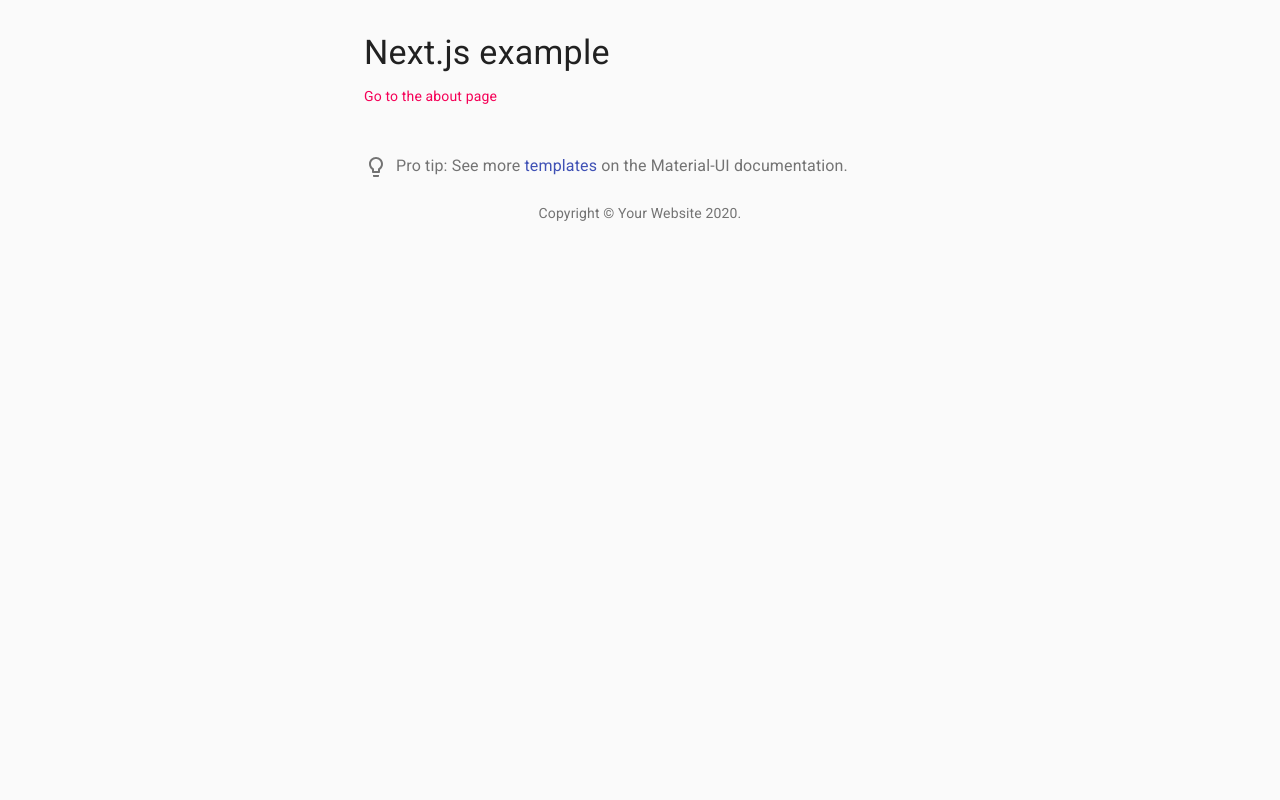
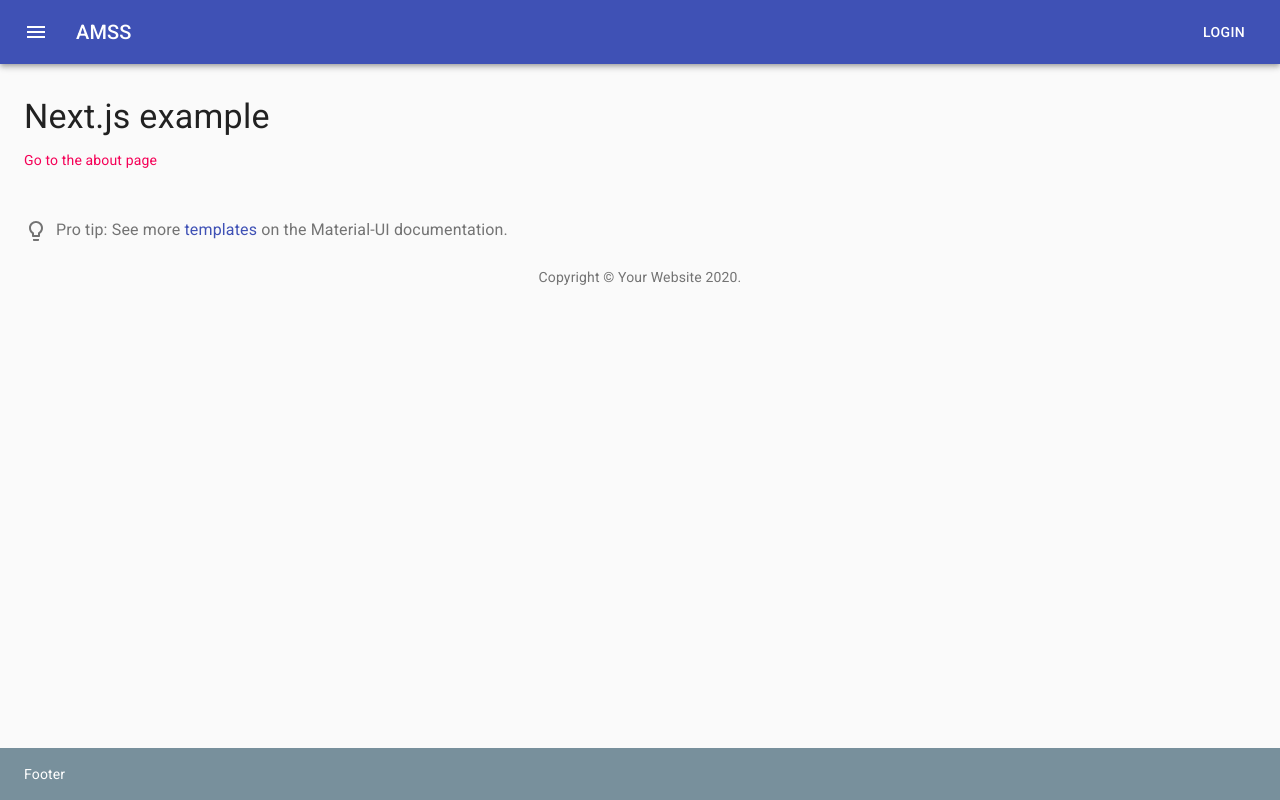
Before and after one commit to DanielSepulveda/amss-project, a Next.js app: page / in a window 1280 px wide. Built offline with nearby package versions, Linux system fonts and the light colour scheme.

Commit message:
App Layout

```diff
--- /dev/null
+++ b/components/layout/Drawer.jsx
@@ -0,0 +1,59 @@
+import React from "react";
+import clsx from "clsx";
+import { makeStyles } from "@material-ui/core/styles";
+import MUIDrawer from "@material-ui/core/Drawer";
+import Button from "@material-ui/core/Button";
+import List from "@material-ui/core/List";
+import Divider from "@material-ui/core/Divider";
+import ListItem from "@material-ui/core/ListItem";
+import ListItemIcon from "@material-ui/core/ListItemIcon";
+import ListItemText from "@material-ui/core/ListItemText";
+import InboxIcon from "@material-ui/icons/MoveToInbox";
+import MailIcon from "@material-ui/icons/Mail";
+
+const useStyles = makeStyles({
+	list: {
+		width: 250,
+	},
+});
+
+const Drawer = ({ open, handleClose }) => {
+	const classes = useStyles();
+
+	return (
+		<div>
+			<MUIDrawer open={open} onClose={handleClose}>
+				<div
+					className={classes.list}
+					role="presentation"
+					onClick={handleClose}
+					onKeyDown={handleClose}
+				>
+					<List>
+						{["Inbox", "Starred", "Send email", "Drafts"].map((text, index) => (
+							<ListItem button key={text}>
+								<ListItemIcon>
+									{index % 2 === 0 ? <InboxIcon /> : <MailIcon />}
+								</ListItemIcon>
+								<ListItemText primary={text} />
+							</ListItem>
+						))}
+					</List>
+					<Divider />
+					<List>
+						{["All mail", "Trash", "Spam"].map((text, index) => (
+							<ListItem button key={text}>
+								<ListItemIcon>
+									{index % 2 === 0 ? <InboxIcon /> : <MailIcon />}
+								</ListItemIcon>
+								<ListItemText primary={text} />
+							</ListItem>
+						))}
+					</List>
+				</div>
+			</MUIDrawer>
+		</div>
+	);
+};
+
+export default Drawer;
--- /dev/null
+++ b/components/layout/Footer.jsx
@@ -0,0 +1,27 @@
+import React from "react";
+import Box from "@material-ui/core/Box";
+import Container from "@material-ui/core/Container";
+import { makeStyles } from "@material-ui/core/styles";
+import blueGrey from "@material-ui/core/colors/blueGrey";
+
+const useStyles = makeStyles(() => ({
+	root: {
+		backgroundColor: blueGrey[400],
+		color: "#fff",
+	},
+	container: {
+		marginTop: "16px",
+		marginBottom: "16px",
+	},
+}));
+
+const Footer = () => {
+	const classes = useStyles();
+	return (
+		<footer className={classes.root}>
+			<Container className={classes.container}>Footer</Container>
+		</footer>
+	);
+};
+
+export default Footer;
--- /dev/null
+++ b/components/layout/Header.jsx
@@ -0,0 +1,44 @@
+import React from "react";
+import { makeStyles } from "@material-ui/core/styles";
+import AppBar from "@material-ui/core/AppBar";
+import Toolbar from "@material-ui/core/Toolbar";
+import Typography from "@material-ui/core/Typography";
+import Button from "@material-ui/core/Button";
+import IconButton from "@material-ui/core/IconButton";
+import MenuIcon from "@material-ui/icons/Menu";
+
+const useStyles = makeStyles((theme) => ({
+	menuButton: {
+		marginRight: theme.spacing(2),
+	},
+	title: {
+		flexGrow: 1,
+	},
+}));
+
+const Header = ({ openDrawer }) => {
+	const classes = useStyles();
+	return (
+		<div>
+			<AppBar position="static">
+				<Toolbar>
+					<IconButton
+						edge="start"
+						className={classes.menuButton}
+						color="inherit"
+						aria-label="menu"
+						onClick={openDrawer}
+					>
+						<MenuIcon />
+					</IconButton>
+					<Typography variant="h6" className={classes.title}>
+						AMSS
+					</Typography>
+					<Button color="inherit">Login</Button>
+				</Toolbar>
+			</AppBar>
+		</div>
+	);
+};
+
+export default Header;
--- /dev/null
+++ b/components/layout/Layout.jsx
@@ -0,0 +1,40 @@
+import React from "react";
+import Box from "@material-ui/core/Box";
+import { makeStyles } from "@material-ui/core/styles";
+import Header from "./Header";
+import Drawer from "./Drawer";
+import Footer from "./Footer";
+
+const useStyles = makeStyles(() => ({
+	root: {
+		height: "100vh",
+		maxWidth: "100vw",
+	},
+}));
+
+const Layout = ({ children }) => {
+	const [openDrawer, setOpenDrawer] = React.useState(false);
+
+	const handleOpenDrawer = () => {
+		setOpenDrawer(true);
+	};
+
+	const handleCloseDrawer = () => {
+		setOpenDrawer(false);
+	};
+
+	const classes = useStyles();
+
+	return (
+		<Box className={classes.root} display="flex" flexDirection="column">
+			<Header openDrawer={handleOpenDrawer} />
+			<Drawer open={openDrawer} handleClose={handleCloseDrawer} />
+			<Box flexGrow={1} my={4}>
+				<main>{children}</main>
+			</Box>
+			<Footer />
+		</Box>
+	);
+};
+
+export default Layout;
--- a/package.json
+++ b/package.json
@@ -9,6 +9,7 @@
   },
   "dependencies": {
     "@material-ui/core": "^4.10.0",
+    "@material-ui/icons": "^4.9.1",
     "clsx": "^1.1.0",
     "next": "9.4.1",
     "react": "16.13.1",
--- a/pages/index.jsx
+++ b/pages/index.jsx
@@ -2,14 +2,15 @@
 import Container from "@material-ui/core/Container";
 import Typography from "@material-ui/core/Typography";
 import Box from "@material-ui/core/Box";
+import Layout from "../components/layout/Layout";
 import ProTip from "../components/ProTip";
 import Link from "../components/shared/Link";
 import Copyright from "../components/Copyright";
 
-export default function Index() {
+const Index = () => {
 	return (
-		<Container maxWidth="sm">
-			<Box my={4}>
+		<Layout>
+			<Container>
 				<Typography variant="h4" component="h1" gutterBottom>
 					Next.js example
 				</Typography>
@@ -18,7 +19,9 @@
 				</Link>
 				<ProTip />
 				<Copyright />
-			</Box>
-		</Container>
+			</Container>
+		</Layout>
 	);
-}
+};
+
+export default Index;
```
Also changed, not shown: 1 other file (tests, documents, lock files or other folders).
